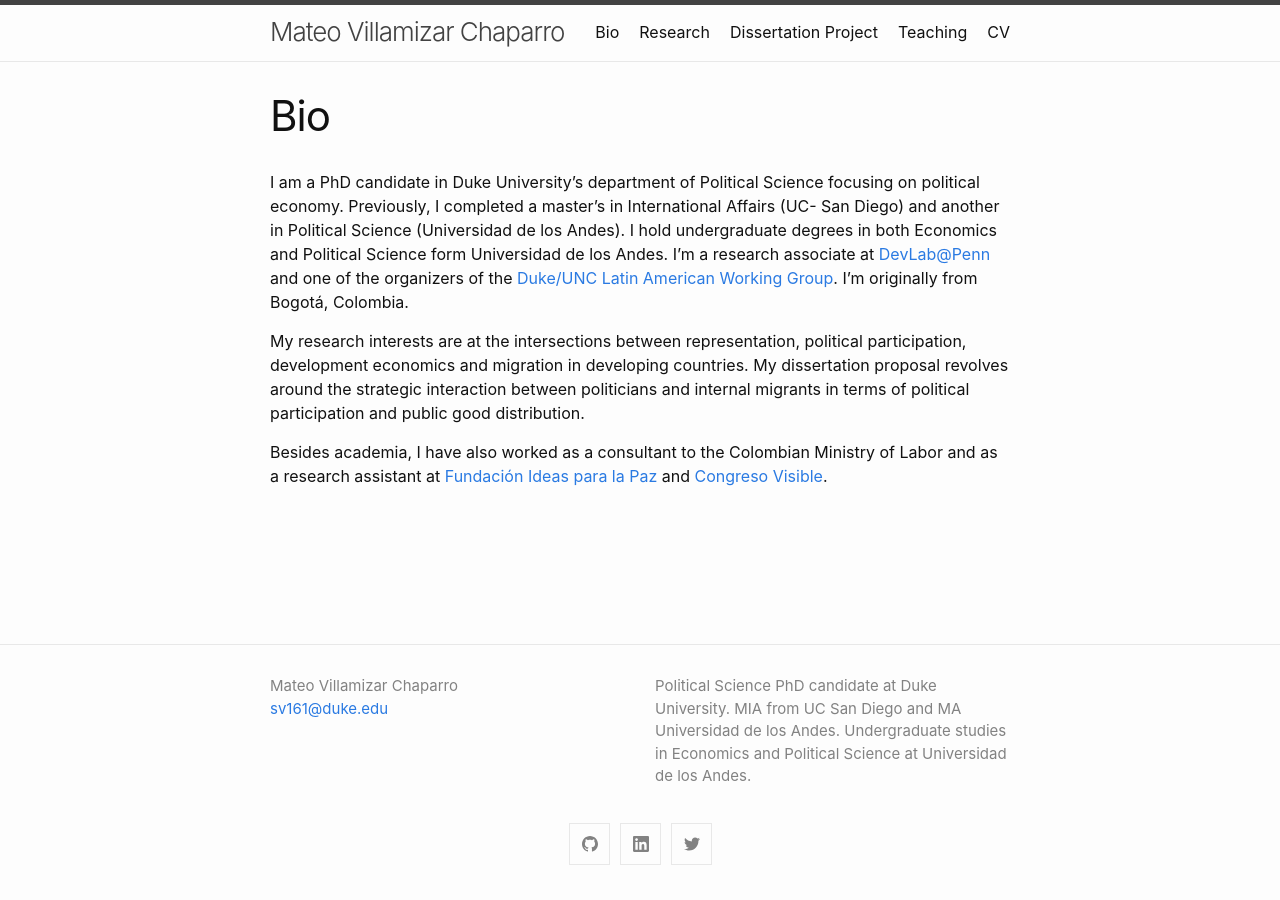
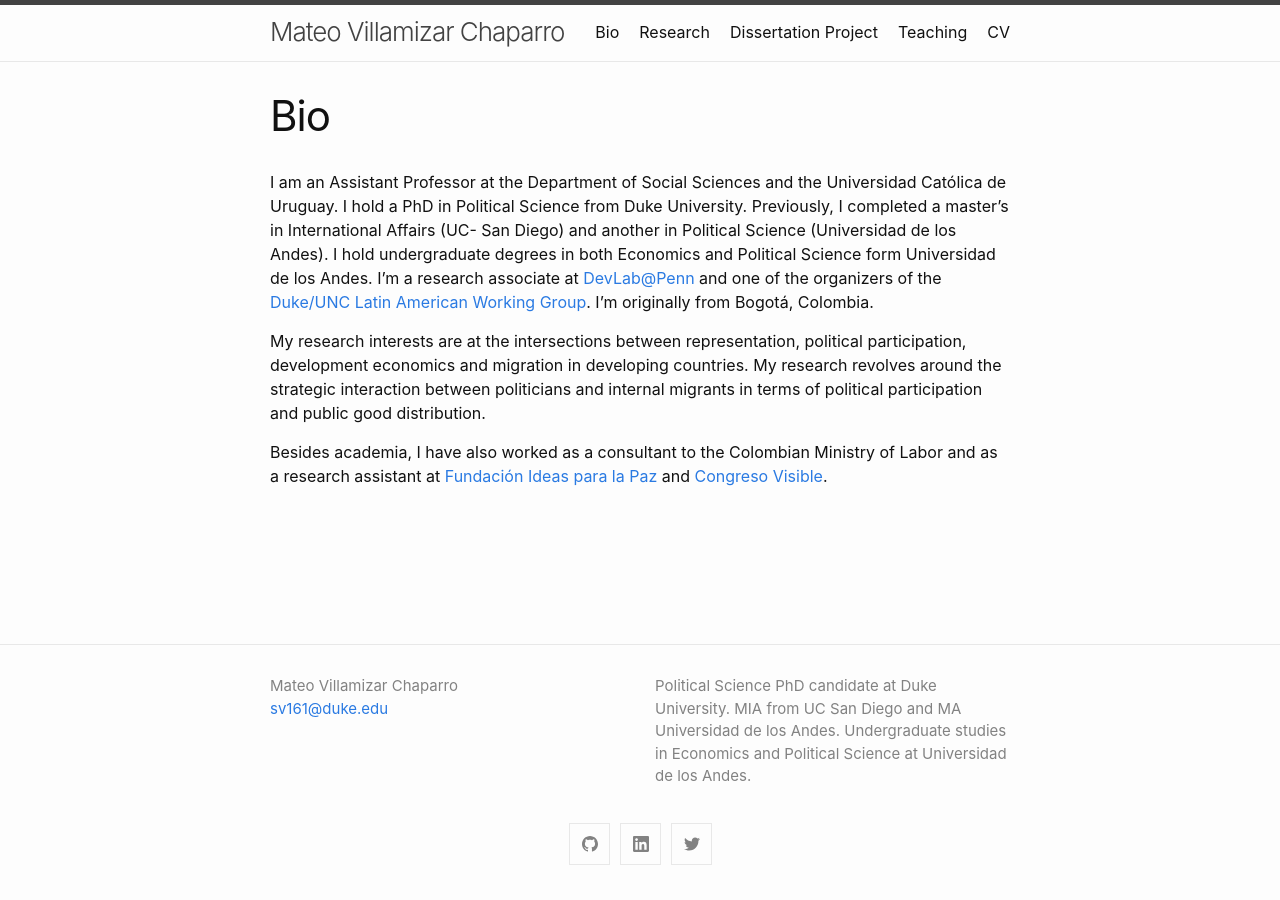
Before and after one commit to MateoVillamizarChaparro/MateoVillamizarChaparro.github.io, a Jekyll site: the page built from bio.md, in a window 1280 px wide. Built offline with Jekyll 4.4.1, drawn with Linux system fonts in a browser that asks for light colours; our own code applies the rules of GitHub Pages for plain Markdown files.

Commit message:
update affiliation

```diff
--- a/bio.md
+++ b/bio.md
@@ -5,8 +5,8 @@ title: Bio
 
 <!-- ## Bio -->
 
-I am a PhD candidate in Duke University's department of Political Science focusing on political economy. Previously, I completed a master’s in International Affairs (UC- San Diego) and another in Political Science (Universidad de los Andes). I hold undergraduate degrees in both Economics and Political Science form Universidad de los Andes. I'm a research associate at [DevLab@Penn](https://web.sas.upenn.edu/dev-lab/) and one of the organizers of the [Duke/UNC Latin American Working Group](https://lacsconsortium.org/latin-american-politics-working-group/). I'm originally from Bogotá, Colombia.
+I am an Assistant Professor at the Department of Social Sciences and the Universidad Católica de Uruguay. I hold a PhD in Political Science from Duke University. Previously, I completed a master’s in International Affairs (UC- San Diego) and another in Political Science (Universidad de los Andes). I hold undergraduate degrees in both Economics and Political Science form Universidad de los Andes. I'm a research associate at [DevLab@Penn](https://web.sas.upenn.edu/dev-lab/) and one of the organizers of the [Duke/UNC Latin American Working Group](https://lacsconsortium.org/latin-american-politics-working-group/). I'm originally from Bogotá, Colombia.
 
-My research interests are at the intersections between representation, political participation, development economics and migration in developing countries. My dissertation proposal revolves around the strategic interaction between politicians and internal migrants in terms of political participation and public good distribution.
+My research interests are at the intersections between representation, political participation, development economics and migration in developing countries. My research revolves around the strategic interaction between politicians and internal migrants in terms of political participation and public good distribution.
 
 Besides academia, I have also worked as a consultant to the Colombian Ministry of Labor and as a research assistant at [Fundación Ideas para la Paz](http://www.ideaspaz.org/) and [Congreso Visible](https://congresovisible.uniandes.edu.co/).
```
Also changed, not shown: index.md (+1 -1 lines), publications.md (+1 -1 lines).
